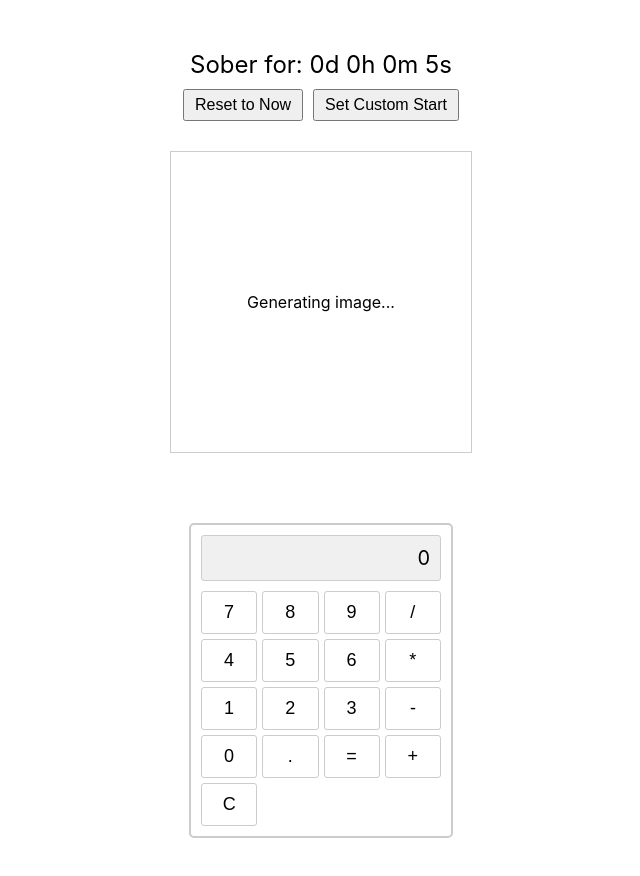
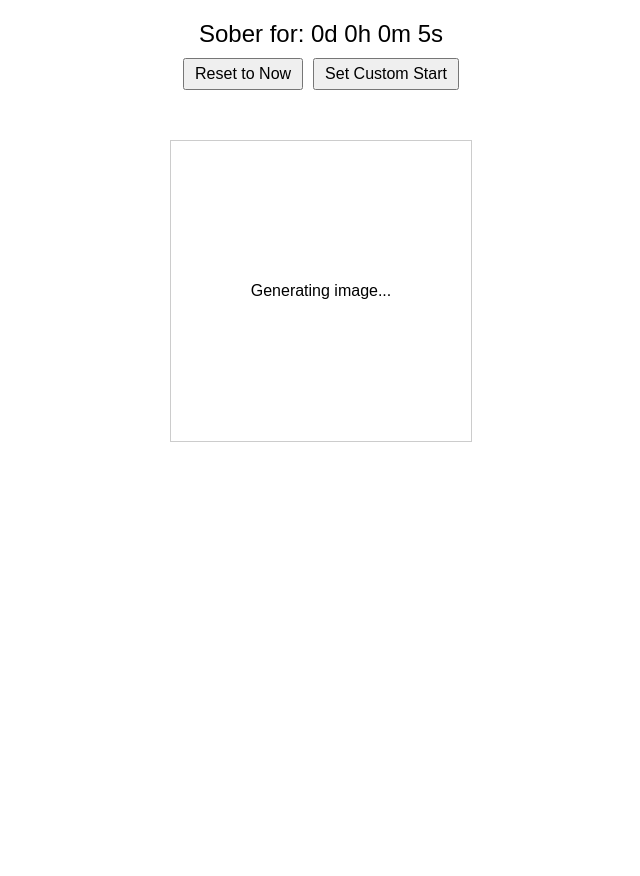
Before and after one commit to breadbytebuild/calculator-ai, a React (Create React App) app: page / in a window 1280 px wide. Shown: the top 876 px of the page, without its empty margins (319-959 px from the left). After the commit the page ends 800 px from the top, so only its background shows below. Built offline with nearby package versions, Linux system fonts and the light colour scheme; no server answers.

Commit message:
killed calculator

```diff
--- a/src/App.js
+++ b/src/App.js
@@ -1,7 +1,6 @@
 import React, { useState, useEffect } from 'react';
-import Replicate from "replicate";
 
-function SobrietyTimer() {
+function SobrietyTimer({ onDurationChange }) {
   const [startTime, setStartTime] = useState(() => {
     const saved = localStorage.getItem('sobrietyStartTime');
     return saved ? new Date(parseInt(saved)) : new Date();
@@ -16,10 +15,12 @@ function SobrietyTimer() {
       const hours = Math.floor((diff % (1000 * 60 * 60 * 24)) / (1000 * 60 * 60));
       const minutes = Math.floor((diff % (1000 * 60 * 60)) / (1000 * 60));
       const seconds = Math.floor((diff % (1000 * 60)) / 1000);
-      setDuration(`${days}d ${hours}h ${minutes}m ${seconds}s`);
+      const newDuration = `${days}d ${hours}h ${minutes}m ${seconds}s`;
+      setDuration(newDuration);
+      onDurationChange(newDuration);
     }, 1000);
     return () => clearInterval(timer);
-  }, [startTime]);
+  }, [startTime, onDurationChange]);
 
   const resetTimer = () => {
     const now = new Date();
@@ -79,10 +80,15 @@ function ImageGenerator({ duration }) {
       }
     };
 
+    // Generate image immediately
     generateImage();
+
+    // Set up interval for subsequent generations
     const interval = setInterval(generateImage, 20000);
+
+    // Clean up interval on component unmount
     return () => clearInterval(interval);
-  }, [duration]);
+  }, []); // Empty dependency array
 
   return (
     <div style={styles.imageContainer}>
@@ -96,44 +102,12 @@ function ImageGenerator({ duration }) {
 }
 
 function App() {
-  const [display, setDisplay] = useState('0');
   const [duration, setDuration] = useState('');
-
-  const handleClick = (value) => {
-    setDisplay(display === '0' ? value : display + value);
-  };
-
-  const handleClear = () => {
-    setDisplay('0');
-  };
-
-  const handleCalculate = () => {
-    try {
-      setDisplay(eval(display).toString());
-    } catch (error) {
-      setDisplay('Error');
-    }
-  };
 
   return (
     <div style={styles.container}>
       <SobrietyTimer onDurationChange={setDuration} />
       <ImageGenerator duration={duration} />
-      <div style={styles.calculator}>
-        <div style={styles.display}>{display}</div>
-        <div style={styles.buttonGrid}>
-          {['7', '8', '9', '/', '4', '5', '6', '*', '1', '2', '3', '-', '0', '.', '=', '+'].map((btn) => (
-            <button
-              key={btn}
-              style={styles.button}
-              onClick={() => btn === '=' ? handleCalculate() : handleClick(btn)}
-            >
-              {btn}
-            </button>
-          ))}
-          <button style={styles.button} onClick={handleClear}>C</button>
-        </div>
-      </div>
     </div>
   );
 }
@@ -143,7 +117,8 @@ const styles = {
     display: 'flex',
     flexDirection: 'column',
     alignItems: 'center',
-    marginTop: '50px',
+    padding: '20px',
+    fontFamily: 'Arial, sans-serif',
   },
   timer: {
     fontSize: '24px',
@@ -156,39 +131,10 @@ const styles = {
     padding: '5px 10px',
     cursor: 'pointer',
   },
-  calculator: {
-    width: '240px',
-    margin: '50px auto',
-    border: '2px solid #ccc',
-    borderRadius: '5px',
-    padding: '10px',
-  },
-  display: {
-    backgroundColor: '#f0f0f0',
-    border: '1px solid #ccc',
-    borderRadius: '3px',
-    marginBottom: '10px',
-    padding: '10px',
-    textAlign: 'right',
-    fontSize: '20px',
-  },
-  buttonGrid: {
-    display: 'grid',
-    gridTemplateColumns: 'repeat(4, 1fr)',
-    gap: '5px',
-  },
-  button: {
-    padding: '10px',
-    fontSize: '18px',
-    border: '1px solid #ccc',
-    borderRadius: '3px',
-    backgroundColor: '#fff',
-    cursor: 'pointer',
-  },
   imageContainer: {
     width: '300px',
     height: '300px',
-    marginBottom: '20px',
+    marginTop: '20px',
     display: 'flex',
     justifyContent: 'center',
     alignItems: 'center',
```
